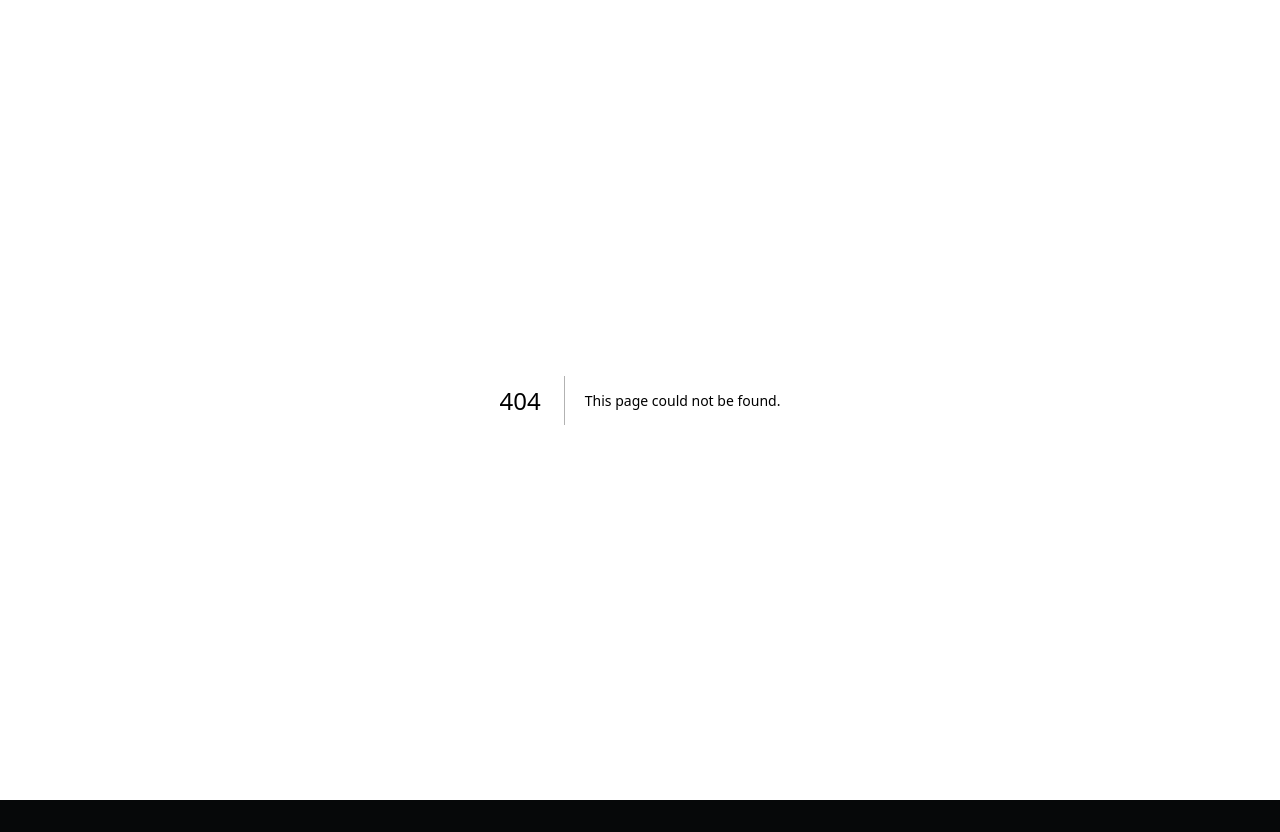
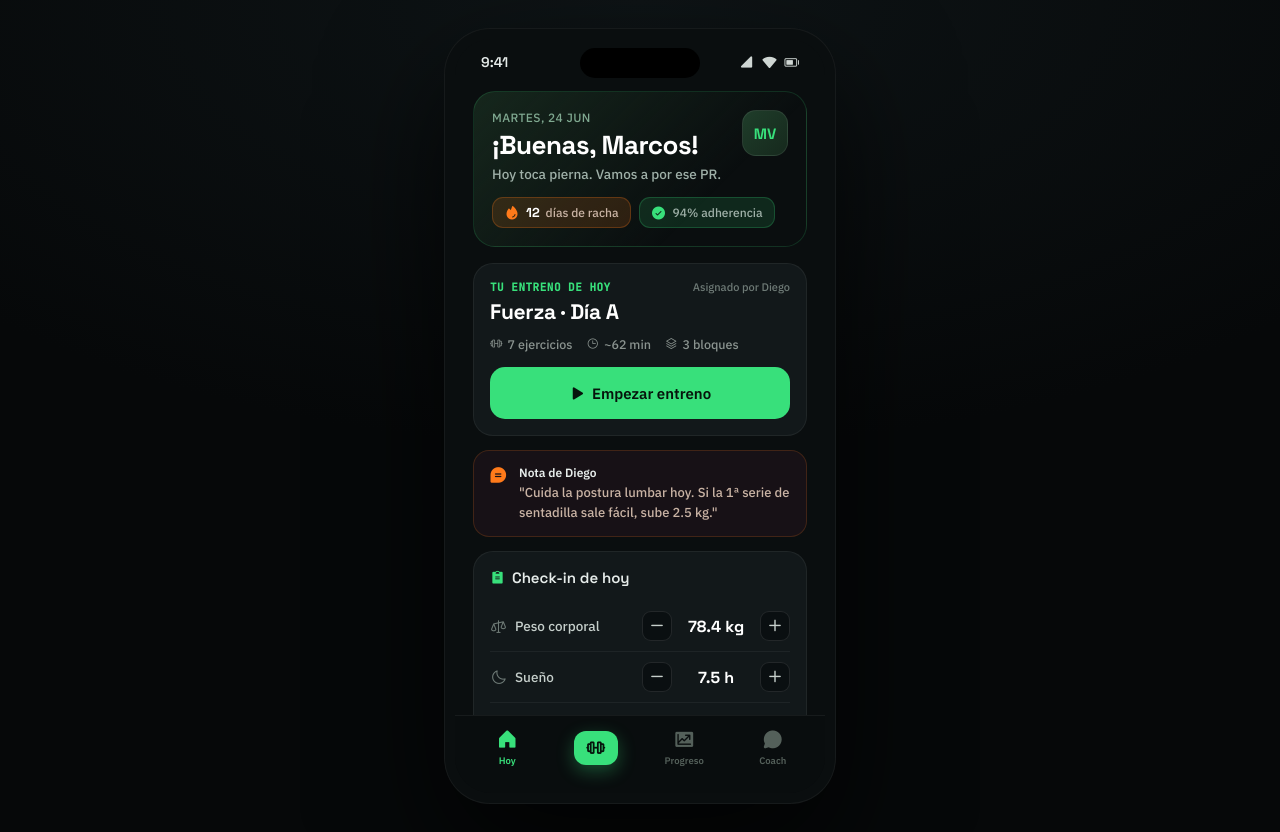
Before and after one commit to mikerb95/CoachCore, a Next.js app: page /cliente in a window 1280 px wide. Before the commit this address had no page. Before the commit the page ends 800 px from the top, so only its background shows below. Built offline with nearby package versions, Linux system fonts and the light colour scheme.

Commit message:
Add ClientePage component to render ClientApp

```diff
--- /dev/null
+++ b/app/cliente/page.tsx
@@ -0,0 +1,5 @@
+import ClientApp from "./ClientApp";
+
+export default function ClientePage() {
+  return <ClientApp />;
+}
```
